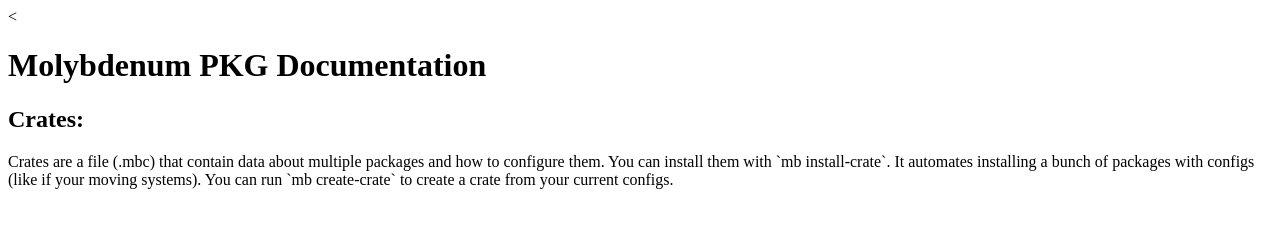
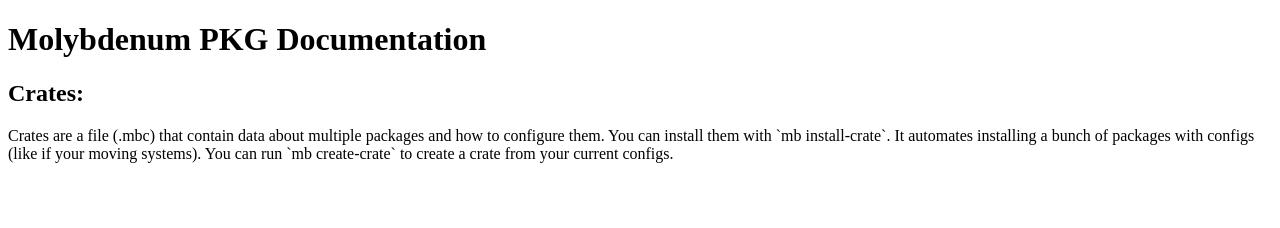
Before and after one commit to nate-telecomm/mbpkg, a plain HTML site: page documentation.html in a window 1280 px wide. Drawn offline with Linux system fonts and the light colour scheme.

Commit message:
i fucking hate you nigga

```diff
--- a/documentation.html
+++ b/documentation.html
@@ -6,7 +6,7 @@
     <title>MBPKG Documentation</title>
   </head>
   <body>
-    <<h1>Molybdenum PKG Documentation</h1>
+    <h1>Molybdenum PKG Documentation</h1>
     <h2>Crates:</h2>
     <p1>Crates are a file (.mbc) that contain data about multiple packages and how to configure them. You can install them with `mb install-crate`. It automates installing a bunch of packages with configs (like if your moving systems). You can run `mb create-crate` to create a crate from your current configs.</p1>
   </body>
```
